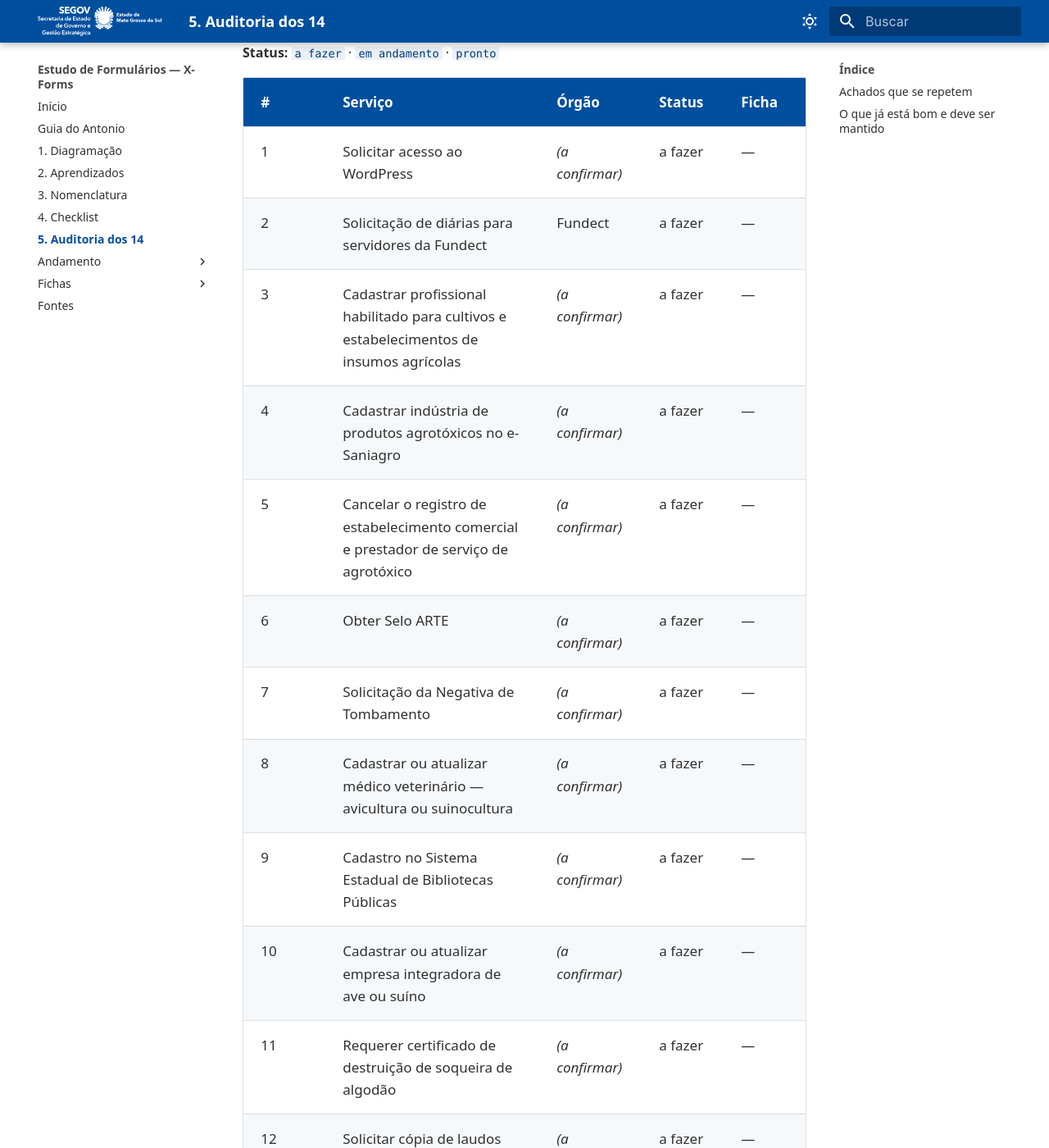
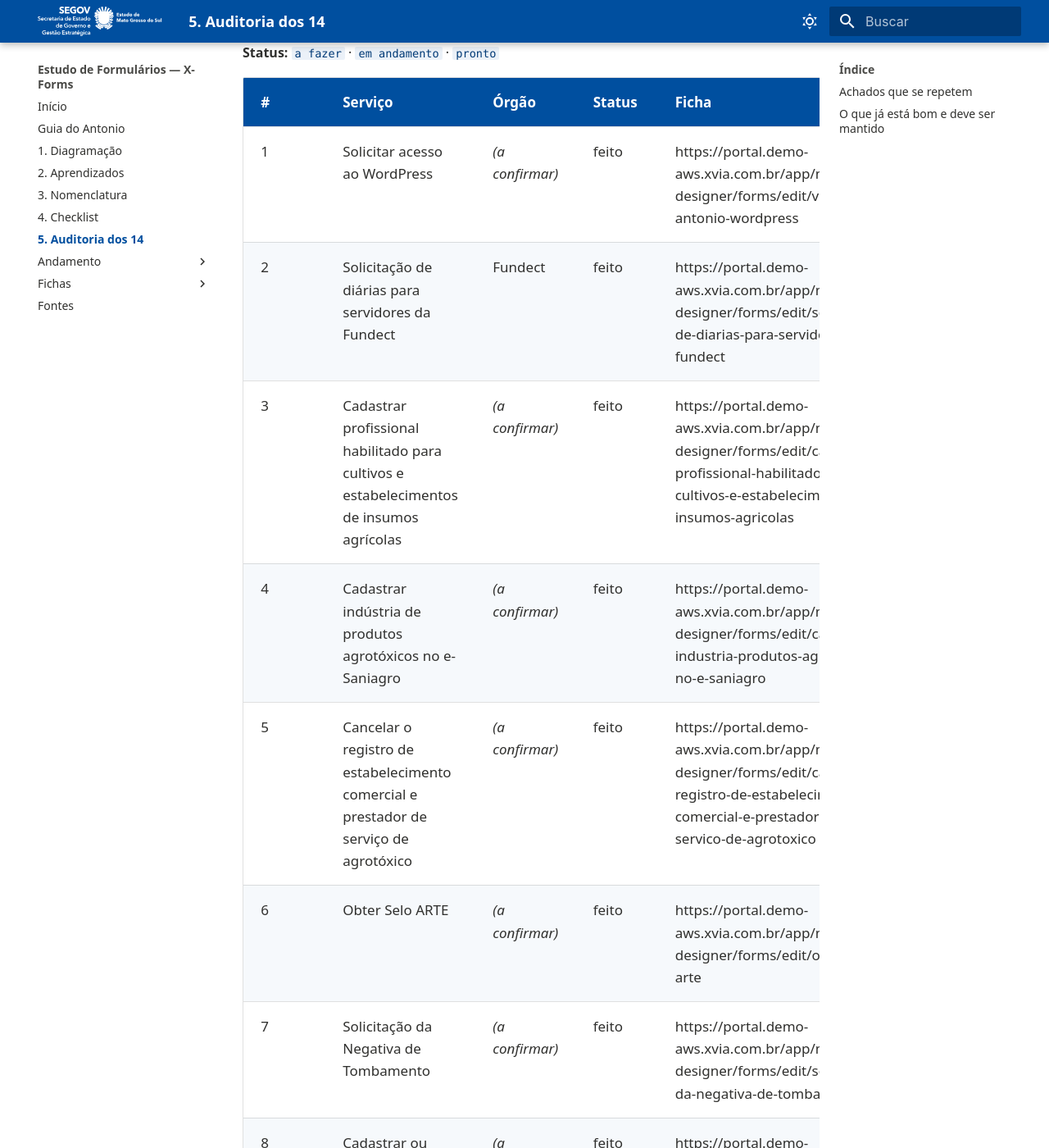
Before and after one commit to fabioramos-02/estudo-formularios, an MkDocs documentation site: the page built from docs/05-auditoria.md, in a window 1280 px wide and 1400 px high, scrolled down 204 px. Shown: the whole window at 82% size. Built offline with MkDocs 1.6.1 and Material for MkDocs 9.7.7, drawn with Linux system fonts in a browser that asks for light colours; some of the changed text lies outside the part shown.

Commit message:
atualização do auditoria dos 14

```diff
--- a/docs/05-auditoria.md
+++ b/docs/05-auditoria.md
@@ -7,20 +7,20 @@
 
 | # | Serviço | Órgão | Status | Ficha |
 |---|---|---|---|---|
-| 1 | Solicitar acesso ao WordPress | *(a confirmar)* | a fazer | — |
-| 2 | Solicitação de diárias para servidores da Fundect | Fundect | a fazer | — |
-| 3 | Cadastrar profissional habilitado para cultivos e estabelecimentos de insumos agrícolas | *(a confirmar)* | a fazer | — |
-| 4 | Cadastrar indústria de produtos agrotóxicos no e-Saniagro | *(a confirmar)* | a fazer | — |
-| 5 | Cancelar o registro de estabelecimento comercial e prestador de serviço de agrotóxico | *(a confirmar)* | a fazer | — |
-| 6 | Obter Selo ARTE | *(a confirmar)* | a fazer | — |
-| 7 | Solicitação da Negativa de Tombamento | *(a confirmar)* | a fazer | — |
-| 8 | Cadastrar ou atualizar médico veterinário — avicultura ou suinocultura | *(a confirmar)* | a fazer | — |
-| 9 | Cadastro no Sistema Estadual de Bibliotecas Públicas | *(a confirmar)* | a fazer | — |
-| 10 | Cadastrar ou atualizar empresa integradora de ave ou suíno | *(a confirmar)* | a fazer | — |
-| 11 | Requerer certificado de destruição de soqueira de algodão | *(a confirmar)* | a fazer | — |
-| 12 | Solicitar cópia de laudos periciais | *(a confirmar)* | a fazer | — |
-| 13 | Cadastrar ou atualizar laboratório de diagnóstico em sanidade avícola | *(a confirmar)* | a fazer | — |
-| 14 | Solicitar emissão de certidão de atendimento de emergência | *(a confirmar)* | a fazer | — |
+| 1 | Solicitar acesso ao WordPress | *(a confirmar)* | feito | https://portal.demo-aws.xvia.com.br/app/ms-forms-designer/forms/edit/validar-antonio-wordpress |
+| 2 | Solicitação de diárias para servidores da Fundect | Fundect | feito | https://portal.demo-aws.xvia.com.br/app/ms-forms-designer/forms/edit/solicitacao-de-diarias-para-servidores-da-fundect |
+| 3 | Cadastrar profissional habilitado para cultivos e estabelecimentos de insumos agrícolas | *(a confirmar)* |feito | https://portal.demo-aws.xvia.com.br/app/ms-forms-designer/forms/edit/cadastrar-profissional-habilitado-para-cultivos-e-estabelecimentos-de-insumos-agricolas |
+| 4 | Cadastrar indústria de produtos agrotóxicos no e-Saniagro | *(a confirmar)* | feito | https://portal.demo-aws.xvia.com.br/app/ms-forms-designer/forms/edit/cadastrar-industria-produtos-agrotoxicos-no-e-saniagro |
+| 5 | Cancelar o registro de estabelecimento comercial e prestador de serviço de agrotóxico | *(a confirmar)* | feito | https://portal.demo-aws.xvia.com.br/app/ms-forms-designer/forms/edit/cancelar-o-registro-de-estabelecimento-comercial-e-prestador-de-servico-de-agrotoxico |
+| 6 | Obter Selo ARTE | *(a confirmar)* | feito | https://portal.demo-aws.xvia.com.br/app/ms-forms-designer/forms/edit/obter-selo-arte |
+| 7 | Solicitação da Negativa de Tombamento | *(a confirmar)* | feito | https://portal.demo-aws.xvia.com.br/app/ms-forms-designer/forms/edit/solicitacao-da-negativa-de-tombamento |
+| 8 | Cadastrar ou atualizar médico veterinário — avicultura ou suinocultura | *(a confirmar)* | feito | https://portal.demo-aws.xvia.com.br/app/ms-forms-designer/forms/edit/cadastrar-ou-atualizar-medico-veterinario-avicultura-ou-suinocultura |
+| 9 | Cadastro no Sistema Estadual de Bibliotecas Públicas | *(a confirmar)* | feito | https://portal.demo-aws.xvia.com.br/app/ms-forms-designer/forms/edit/cadastro-no-sistema-estadual-de-bibliotecas-publicas-de-mato-grosso-do-sul-sebpms |
+| 10 | Cadastrar ou atualizar empresa integradora de ave ou suíno | *(a confirmar)* | feito | https://portal.demo-aws.xvia.com.br/app/ms-forms-designer/forms/edit/cadastrar-ou-atualizar-empresa-integradora-de-ave-ou-suino |
+| 11 | Requerer certificado de destruição de soqueira de algodão | *(a confirmar)* | feito | https://portal.demo-aws.xvia.com.br/app/ms-forms-designer/forms/edit/requerer-certificado-de-destruicao-de-soqueira-de-algodao |
+| 12 | Solicitar cópia de laudos periciais | *(a confirmar)* | feito | https://portal.demo-aws.xvia.com.br/app/ms-forms-designer/forms/edit/solicitar-copia-de-laudos-periciais |
+| 13 | Cadastrar ou atualizar laboratório de diagnóstico em sanidade avícola | *(a confirmar)* | feito | https://portal.demo-aws.xvia.com.br/app/ms-forms-designer/forms/edit/cadastrar-ou-atualizar-laboratorio-de-diagnostico-em-sanidade-avicola |
+| 14 | Solicitar emissão de certidão de atendimento de emergência | *(a confirmar)* | feito | https://portal.demo-aws.xvia.com.br/app/ms-forms-designer/forms/edit/solicitar-emissao-de-certidao-de-atendimento-de-emergencia-teste |
 
 Ao terminar uma ficha: troque o status para `pronto` e preencha a coluna **Ficha** com o link
 (ex.: `[ver](fichas/02-diarias-fundect.md)`).
```
